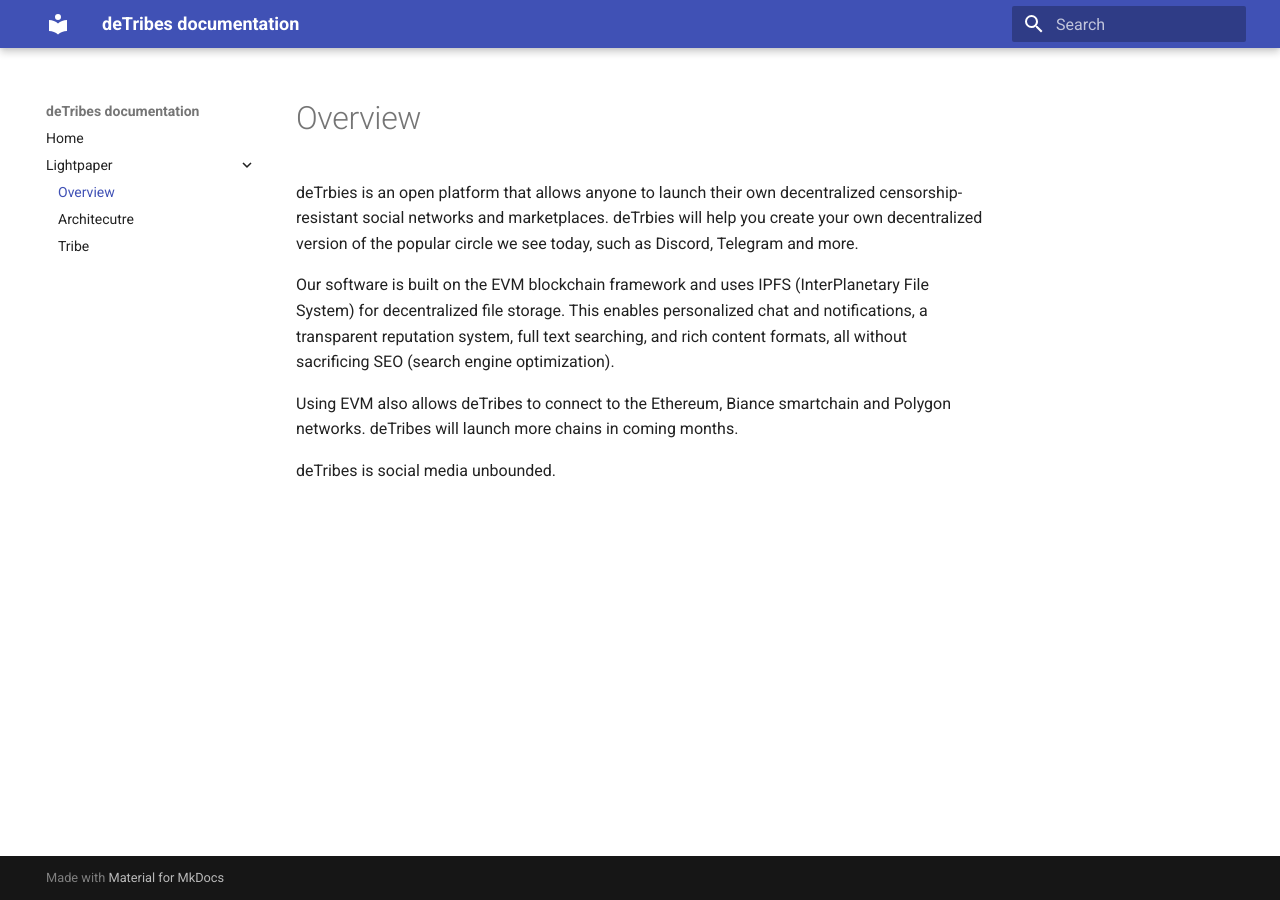
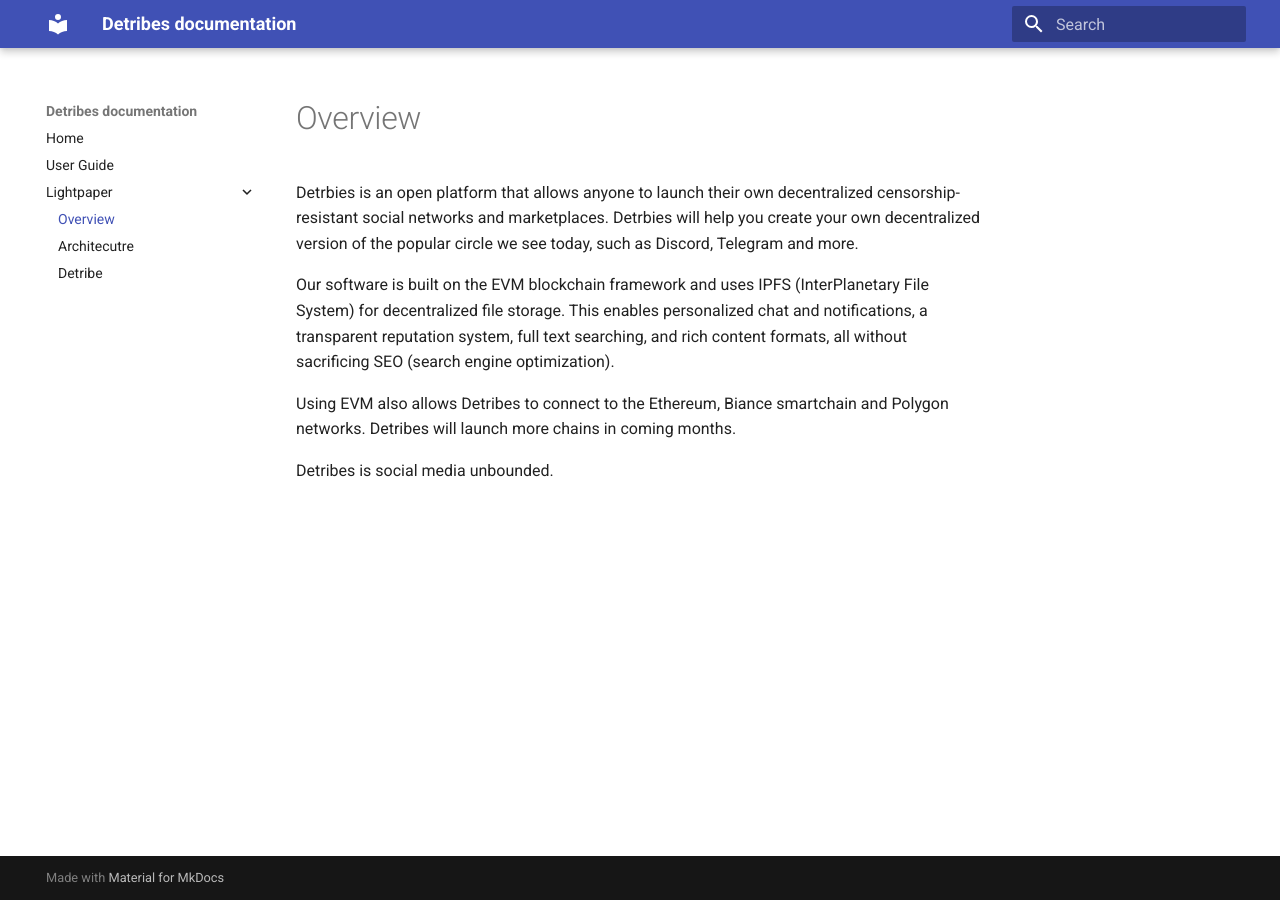
Before and after one commit to DeTribesLab/detribes-docs, an MkDocs documentation site: the page built from docs/Lightpaper/Overview.md, in a window 1280 px wide. Built offline with MkDocs 1.6.1 and Material for MkDocs 9.7.7, drawn with Linux system fonts in a browser that asks for light colours.

Commit message:
update docs

```diff
--- a/docs/Lightpaper/Overview.md
+++ b/docs/Lightpaper/Overview.md
@@ -1,7 +1,7 @@
-deTrbies is an open platform that allows anyone to launch their own decentralized censorship-resistant social networks and marketplaces. deTrbies will help you create your own decentralized version of the popular circle we see today, such as Discord, Telegram and more.
+Detrbies is an open platform that allows anyone to launch their own decentralized censorship-resistant social networks and marketplaces. Detrbies will help you create your own decentralized version of the popular circle we see today, such as Discord, Telegram and more.
 
 Our software is built on the EVM blockchain framework and uses IPFS (InterPlanetary File System) for decentralized file storage. This enables personalized chat and notifications, a transparent reputation system, full text searching, and rich content formats, all without sacrificing SEO (search engine optimization).
 
-Using EVM also allows deTribes to connect to the Ethereum, Biance smartchain and Polygon networks. deTribes will launch more chains in coming months.
+Using EVM also allows Detribes to connect to the Ethereum, Biance smartchain and Polygon networks. Detribes will launch more chains in coming months.
 
-deTribes is social media unbounded.
+Detribes is social media unbounded.
--- /dev/null
+++ b/docs/UserGuide.md
@@ -0,0 +1,3 @@
+# User Guide
+
+TODO
--- a/mkdocs.yml
+++ b/mkdocs.yml
@@ -1,9 +1,10 @@
-site_name: deTribes documentation
+site_name: Detribes documentation
 nav:
   - index.md
+  - UserGuide.md
   - Lightpaper:
       - Overview: Lightpaper/Overview.md
       - Architecutre: Lightpaper/Architecture.md
-      - Tribe: Lightpaper/Tribe.md
+      - Detribe: Lightpaper/Detribe.md
 theme:
   name: material
```
Also changed, not shown: docs/Lightpaper/Detribe.md (renamed from docs/Lightpaper/Tribe.md, +4 -4 lines), docs/index.md (+1 -1 lines).
